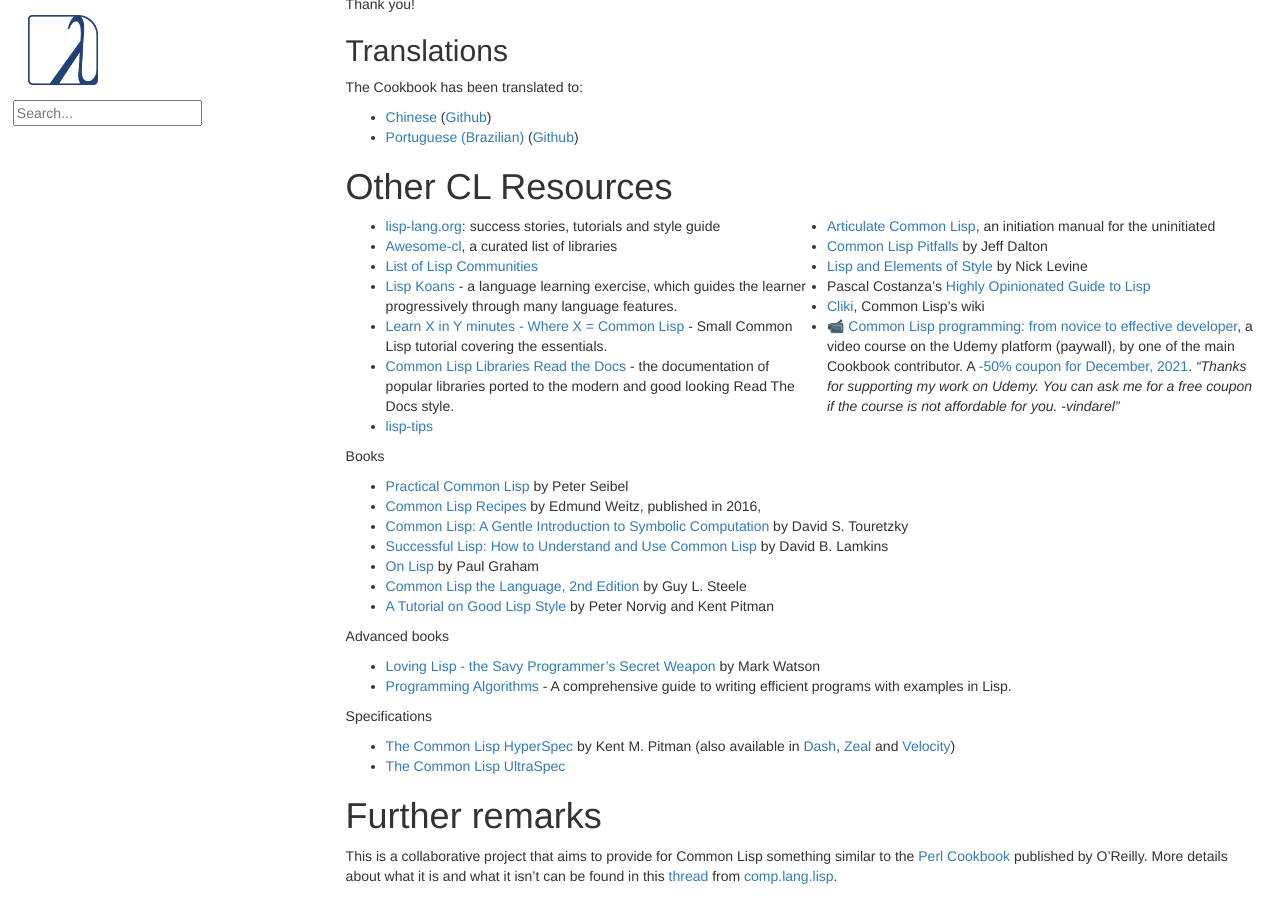
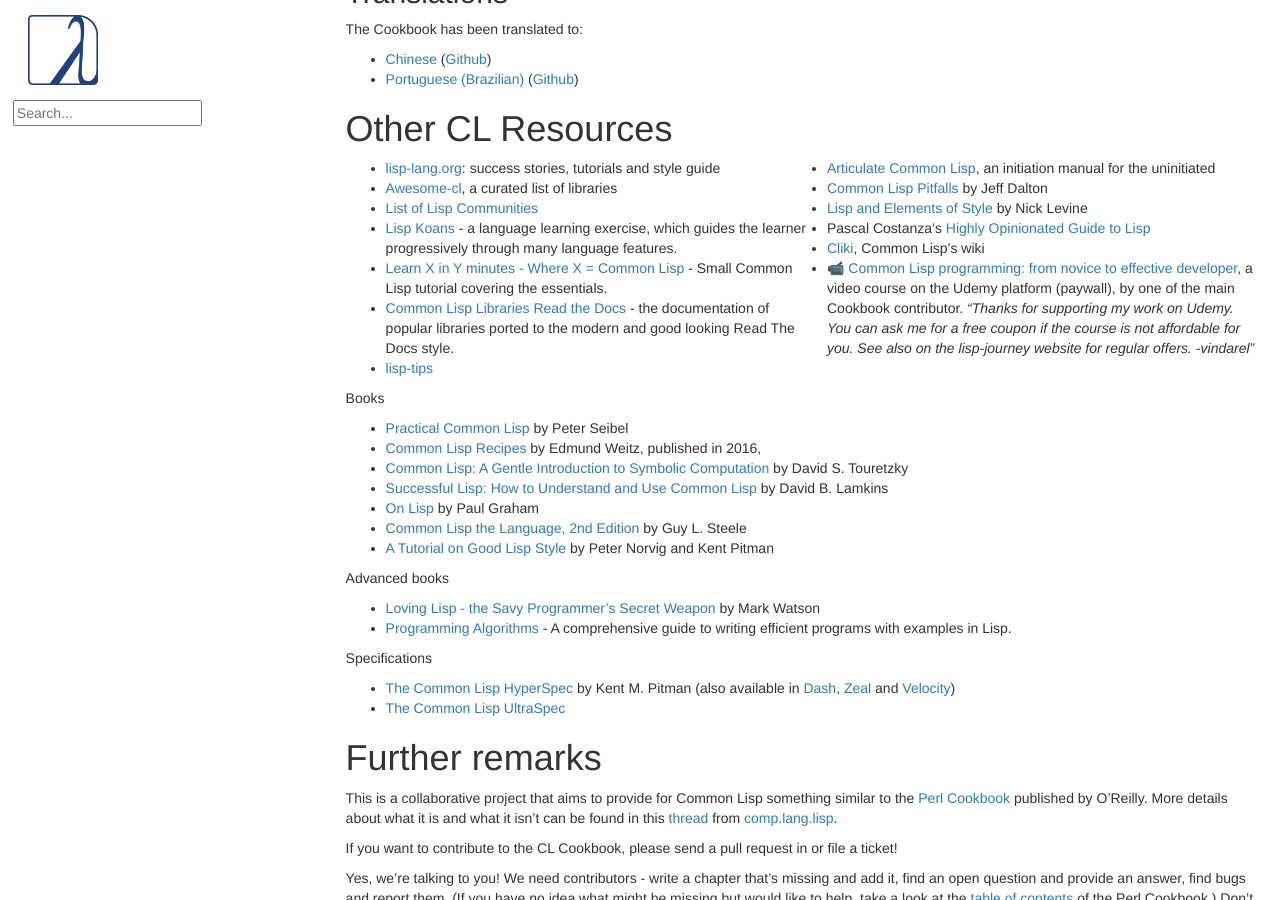
Before and after one commit to LispCookbook/cl-cookbook, a Jekyll site: the page built from index.md, in a window 1280 px wide and 900 px high, scrolled down 1003 px. Built offline with Jekyll 4.4.1, drawn with Linux system fonts in a browser that asks for light colours; some of the changed text lies outside the part shown.

Commit message:
(minor) index, chapter layout: rm Udemy announce and Christmas coupon

```diff
--- a/_layouts/chapter.html
+++ b/_layouts/chapter.html
@@ -3,9 +3,9 @@
 ---
 
   <!-- Announcement we can keep for 1 month or more -->
-  <p class="announce">
-   📹 <a href="https://www.udemy.com/course/common-lisp-programming/?couponCode=HALF-50-CHRISTMAS21">New video course on Udemy! Get it with this -50% coupon.</a>
-  </p>
+  <!-- <p class="announce"> -->
+  <!--  📹 <a href="https://www.udemy.com/course/common-lisp-programming/?couponCode=HALF-50-CHRISTMAS21">New video course on Udemy! Get it with this -50% coupon.</a> -->
+  <!-- </p> -->
   <p class="announce-neutral">
    📕 <a href="/cl-cookbook/#download-in-epub">Get the EPUB and PDF</a>
   </p>
--- a/index.md
+++ b/index.md
@@ -94,7 +94,7 @@
 * [Lisp and Elements of Style](http://web.archive.org/web/20190316190256/https://www.nicklevine.org/declarative/lectures/) by Nick Levine
 * Pascal Costanza's [Highly Opinionated Guide to Lisp](http://www.p-cos.net/lisp/guide.html)
 * [Cliki](http://www.cliki.net/), Common Lisp's wiki
-* 📹 [Common Lisp programming: from novice to effective developer](https://www.udemy.com/course/common-lisp-programming/?referralCode=2F3D698BBC4326F94358), a video course on the Udemy platform (paywall), by one of the main Cookbook contributor. A [-50% coupon for December, 2021](https://www.udemy.com/course/common-lisp-programming/?couponCode=HALF-50-CHRISTMAS21). *"Thanks for supporting my work on Udemy. You can ask me for a free coupon if the course is not affordable for you. -vindarel"*
+* 📹 [Common Lisp programming: from novice to effective developer](https://www.udemy.com/course/common-lisp-programming/?referralCode=2F3D698BBC4326F94358), a video course on the Udemy platform (paywall), by one of the main Cookbook contributor. *"Thanks for supporting my work on Udemy. You can ask me for a free coupon if the course is not affordable for you. See also on the lisp-journey website for regular offers. -vindarel"*
 
 
 Books
```
